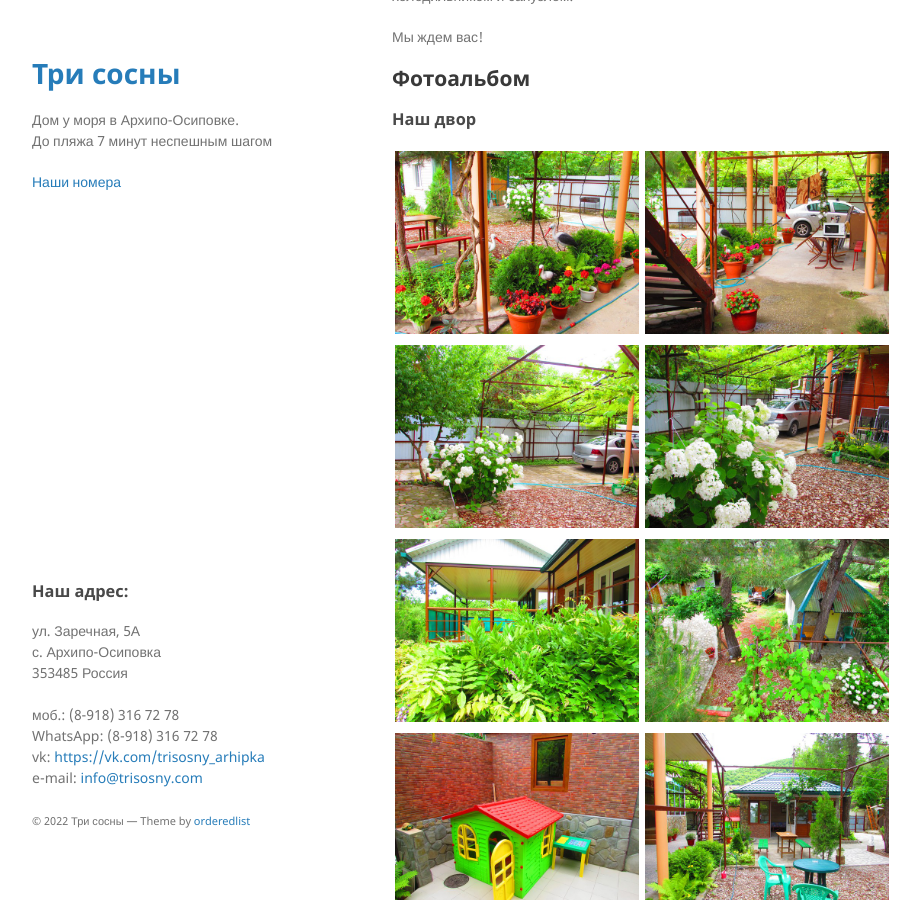
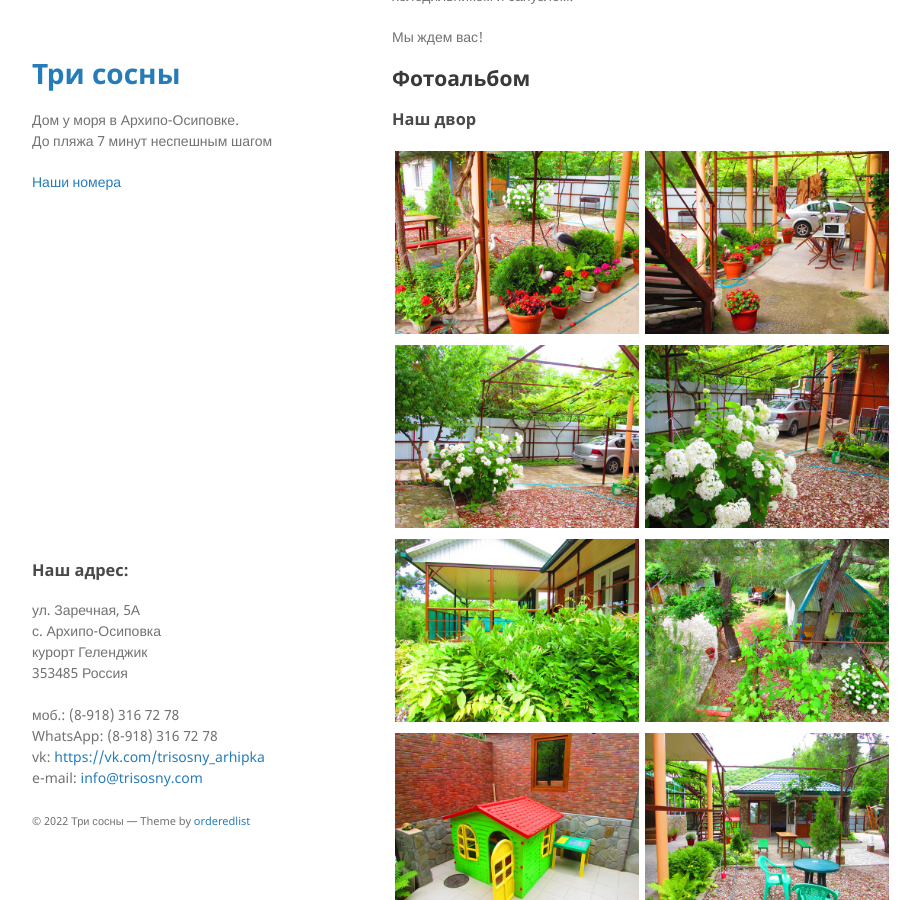
Before and after one commit to 3sosny/3sosny.github.io, a Jekyll site: the page built from index.md, in a window 1280 px wide and 900 px high, scrolled down 304 px. Shown: the whole window, without its empty margins (178-1098 px from the left). Built offline with Jekyll 4.4.1, drawn with Linux system fonts in a browser that asks for light colours; comment, search, counter and statistics services are not loaded; our own code applies the rules of GitHub Pages for plain Markdown files.

Commit message:
[anton] minor copy change

```diff
--- a/_layouts/default.html
+++ b/_layouts/default.html
@@ -69,6 +69,7 @@
 <h3 id="Наш-адрес">Наш адрес:</h3>
 ул. Заречная, 5А<br>
 с. Архипо-Осиповка<br>
+курорт Геленджик<br>
 353485 Россия<br>
  <br>
  моб.: (8-918) 316 72 78<br>
```
